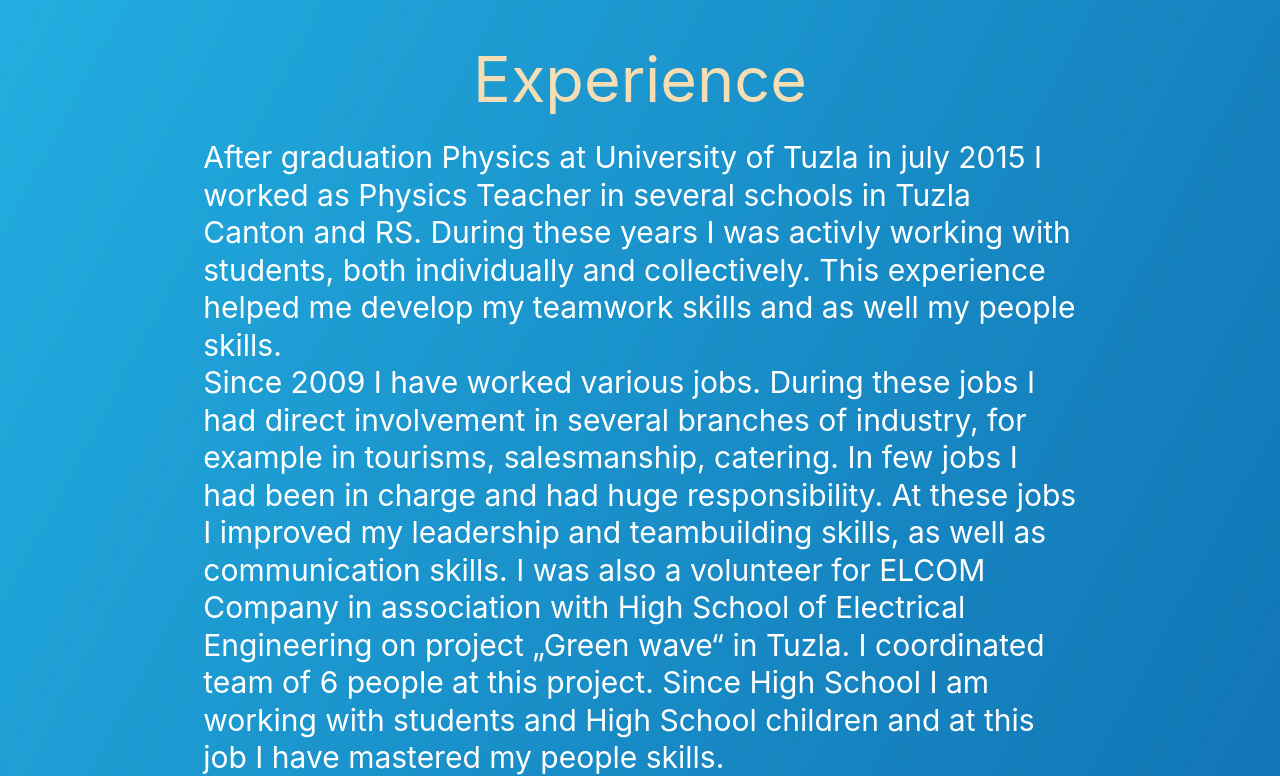
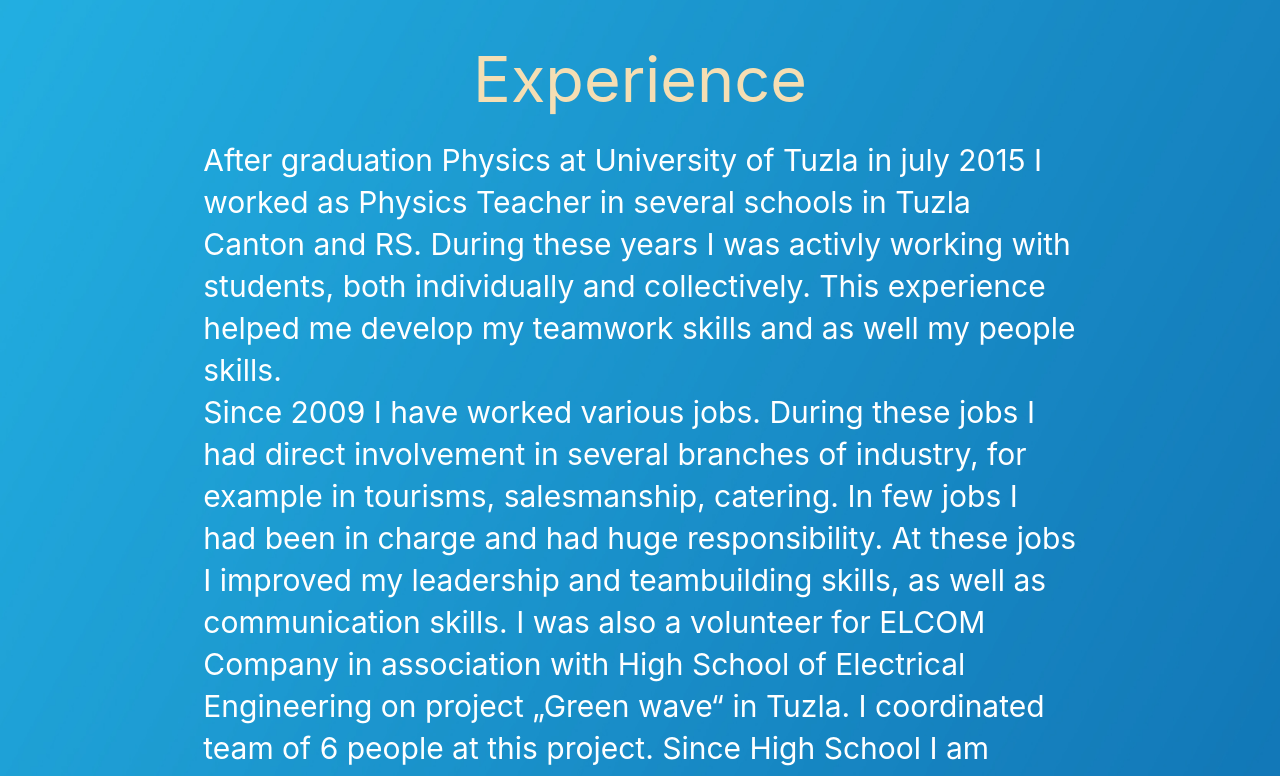
Before and after one commit to adis-aljic/Portfolio, a plain HTML site: page resume.html in a window 1280 px wide. Shown: the part 2120-2896 px from the top of the page. Drawn offline with nearby package versions, Linux system fonts and the light colour scheme.

```diff
--- a/resume1.scss
+++ b/resume1.scss
@@ -100,7 +100,7 @@ footer {
   }
   p{
     font-size: 2rem;
-    line-height: 2.5rem;
+    line-height: 2.8rem;
   }
 
 }
```
Also changed, not shown: resume1.css.
